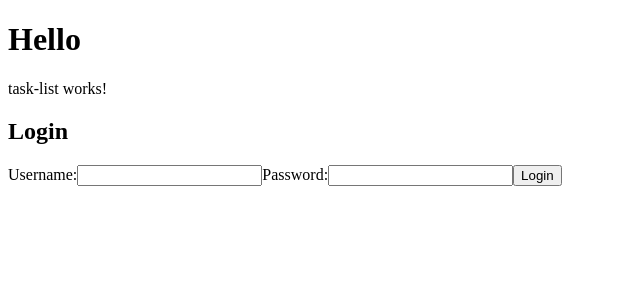
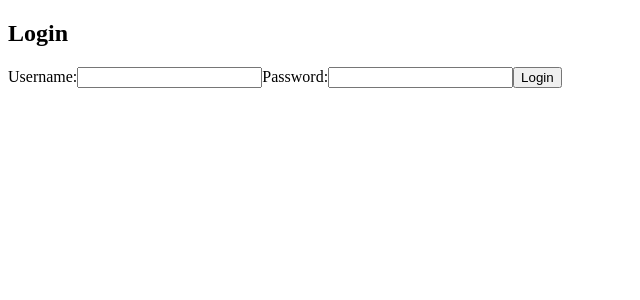
Before and after one commit to sydneycendana/ToDoApp, an Angular app in the folder frontend/to-do/: page / in a window 1280 px wide. Shown: the top 300 px of the page, without its empty margins (0-640 px from the left). Built offline with nearby package versions, Linux system fonts and the light colour scheme; no server answers.

Commit message:
login conditional

```diff
--- a/frontend/to-do/src/app/app.component.html
+++ b/frontend/to-do/src/app/app.component.html
@@ -1,8 +1,12 @@
 <main class="main">
   <div class="content">
-    <h1>Hello</h1>
-    <app-task-list></app-task-list>
-    <app-login></app-login>
+    <ng-container *ngIf="isLoggedIn; else loginForm">
+      <h1>Hello!</h1>
+      <!-- <app-task-list></app-task-list> -->
+    </ng-container>
+    <ng-template #loginForm>
+      <app-login></app-login>
+    </ng-template>
   </div>
 </main>
 
--- a/frontend/to-do/src/app/app.component.ts
+++ b/frontend/to-do/src/app/app.component.ts
@@ -3,6 +3,7 @@ import { CommonModule } from '@angular/common';
 import { RouterOutlet } from '@angular/router';
 import { TaskListComponent } from './task-list/task-list.component';
 import { LoginComponent } from './login/login.component';
+import { AuthService } from './auth.service';
 import { FormsModule } from '@angular/forms';
 
 @Component({
@@ -20,4 +21,10 @@ import { FormsModule } from '@angular/forms';
 })
 export class AppComponent {
   title = 'to-do';
+
+  constructor(private authService: AuthService) {}
+
+  get isLoggedIn(): boolean {
+    return this.authService.isLoggedIn;
+  }
 }
--- a/frontend/to-do/src/app/auth.service.ts
+++ b/frontend/to-do/src/app/auth.service.ts
@@ -9,6 +9,10 @@ export class AuthService {
   private apiUrl = 'http://localhost:3000/api/user';
   constructor(private http: HttpClient) {}
 
+  get isLoggedIn(): boolean {
+    return !!localStorage.getItem('token');
+  }
+
   login(credentials: { username: string; password: string }): Observable<any> {
     return this.http.post<any>(`${this.apiUrl}/login`, credentials);
   }
```
Also changed, not shown: frontend/to-do/src/app/login/login.component.ts (+0 -8 lines).
